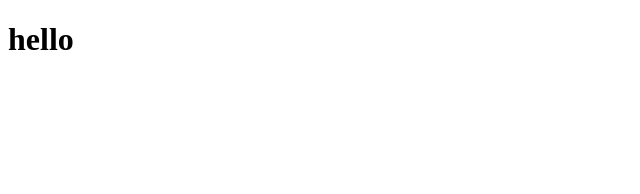
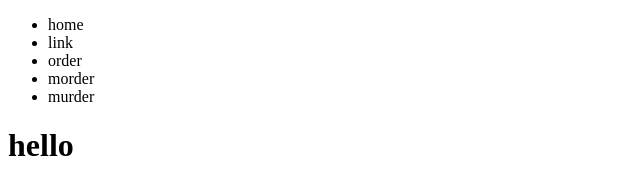
Before and after one commit to 3443ozan/my-website, a plain HTML site: page index.html in a window 1280 px wide. Shown: the whole page, without its empty margins (0-640 px from the left). Drawn offline with Linux system fonts and the light colour scheme.

Commit message:
added siedbar

```diff
--- a/index.html
+++ b/index.html
@@ -7,6 +7,15 @@
     <title>Document</title>
 </head>
 <body>
+    <div class="sidebar">
+        <ul>
+            <li>home</li>
+            <li>link</li>
+            <li>order</li>
+            <li>morder</li>
+            <li>murder</li>
+        </ul>
+    </div>
     <h1>hello</h1>
 </body>
 </html>
```
